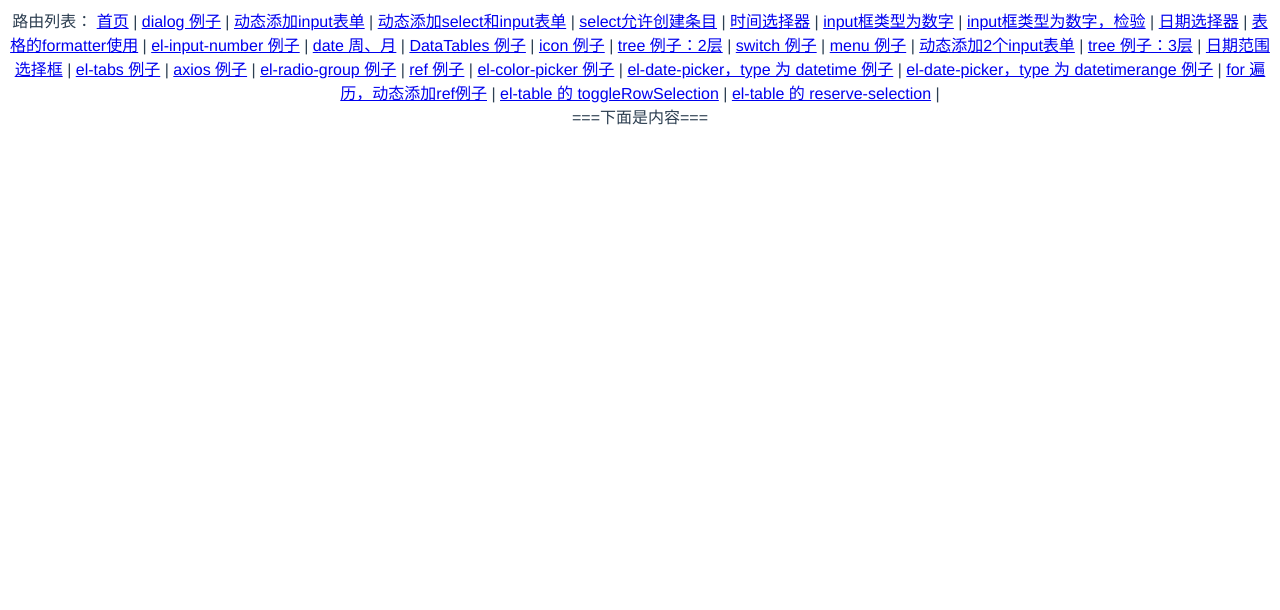
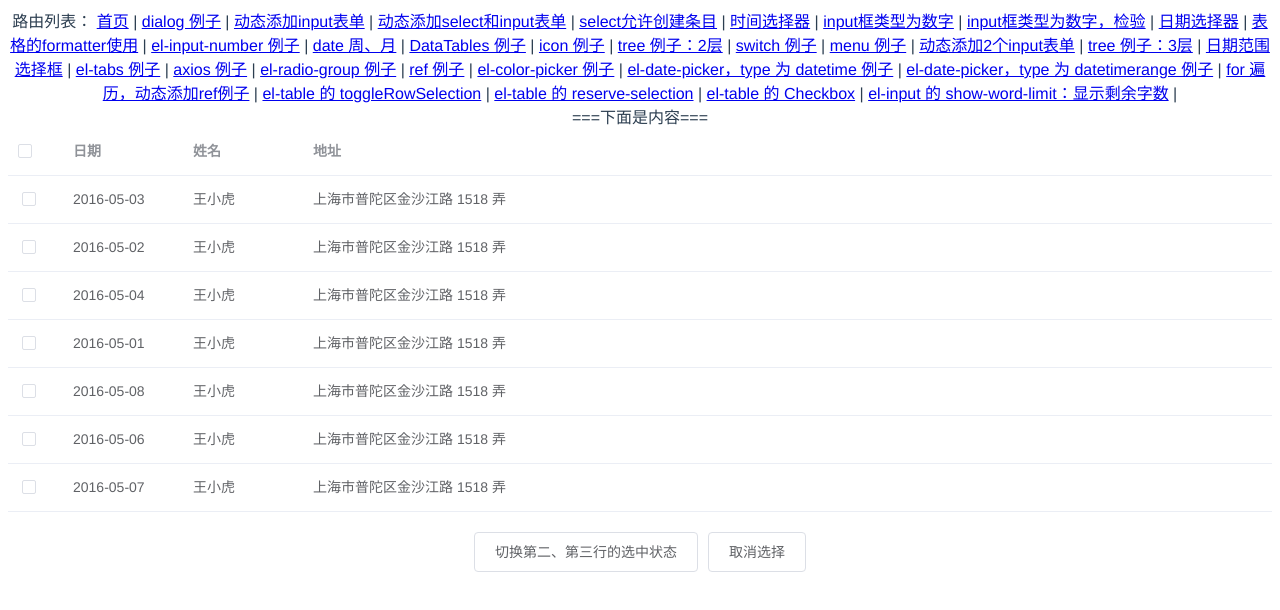
Before and after one commit to cag2050/element_demo, a Vue app: page /tableCheckbox in a window 1280 px wide. Shown: the top 610 px of the page. Built offline with nearby package versions, Linux system fonts and the light colour scheme; what vue-data-tables, vue-resource would draw is missing.

Commit message:
add: show-word-limit显示字数限制

```diff
--- a/src/App.vue
+++ b/src/App.vue
@@ -31,6 +31,8 @@
         <router-link to='/for_ref'>for 遍历，动态添加ref例子</router-link> |
         <router-link to='/toggleRowSelection'>el-table 的 toggleRowSelection</router-link> |
         <router-link to='/reserve-selection'>el-table 的 reserve-selection</router-link> |
+        <router-link to='/tableCheckbox'>el-table 的 Checkbox</router-link> |
+        <router-link to='/inputDemo'>el-input 的 show-word-limit：显示剩余字数</router-link> |
         <div>===下面是内容===</div>
         <router-view></router-view>
     </div>
--- a/src/router.js
+++ b/src/router.js
@@ -168,6 +168,16 @@ export default new Router({
             path: '/reserve-selection',
             name: '',
             component: () => import('./views/reserve-selection.vue')
+        },
+        {
+            path: '/tableCheckbox',
+            name: '',
+            component: () => import('./views/tableCheckbox.vue')
+        },
+        {
+            path: '/inputDemo',
+            name: '',
+            component: () => import('./views/inputDemo.vue')
         }
     ]
 })
--- /dev/null
+++ b/src/views/inputDemo.vue
@@ -0,0 +1,26 @@
+<template>
+    <el-input
+        type="textarea"
+        :autosize="{ minRows: 2, maxRows: 4 }"
+        show-word-limit
+        :minlength="0"
+        :maxlength="200"
+        placeholder="200字以内"
+        v-model="textarea1">
+    </el-input>
+</template>
+
+<script>
+    export default {
+        name: 'input',
+        data () {
+            return {
+                'textarea1': ''
+            }
+        }
+    }
+</script>
+
+<style scoped>
+
+</style>
--- a/src/views/reserve-selection.vue
+++ b/src/views/reserve-selection.vue
@@ -21,6 +21,7 @@
         <el-pagination layout="prev, pager, next" :total="6" :page-size="4" @current-change="to2page">
         </el-pagination>
         <div style="margin-top: 20px">
+            {{ multipleSelection.length }}
             <el-button @click="toggleSelection([tableData3[1], tableData3[2]])">切换第二、第三行的选中状态</el-button>
             <el-button @click="toggleSelection()">取消选择</el-button>
         </div>
--- /dev/null
+++ b/src/views/tableCheckbox.vue
@@ -0,0 +1,99 @@
+<template>
+    <div>
+        <el-table
+            ref="multipleTable"
+            :data="tableData"
+            tooltip-effect="dark"
+            style="width: 100%"
+            @select="handleSelect"
+            @selection-change="handleSelectionChange">
+            <el-table-column
+                type="selection"
+                width="55">
+            </el-table-column>
+            <el-table-column
+                label="日期"
+                width="120">
+                <template slot-scope="scope">{{ scope.row.date }}</template>
+            </el-table-column>
+            <el-table-column
+                prop="name"
+                label="姓名"
+                width="120">
+            </el-table-column>
+            <el-table-column
+                prop="address"
+                label="地址"
+                show-overflow-tooltip>
+            </el-table-column>
+        </el-table>
+        <div style="margin-top: 20px">
+            <el-button @click="toggleSelection([tableData[1], tableData[2]])">切换第二、第三行的选中状态</el-button>
+            <el-button @click="toggleSelection()">取消选择</el-button>
+        </div>
+    </div>
+</template>
+
+<script>
+    export default {
+        data () {
+            return {
+                tableData: [{
+                    date: '2016-05-03',
+                    name: '王小虎',
+                    address: '上海市普陀区金沙江路 1518 弄'
+                }, {
+                    date: '2016-05-02',
+                    name: '王小虎',
+                    address: '上海市普陀区金沙江路 1518 弄'
+                }, {
+                    date: '2016-05-04',
+                    name: '王小虎',
+                    address: '上海市普陀区金沙江路 1518 弄'
+                }, {
+                    date: '2016-05-01',
+                    name: '王小虎',
+                    address: '上海市普陀区金沙江路 1518 弄'
+                }, {
+                    date: '2016-05-08',
+                    name: '王小虎',
+                    address: '上海市普陀区金沙江路 1518 弄'
+                }, {
+                    date: '2016-05-06',
+                    name: '王小虎',
+                    address: '上海市普陀区金沙江路 1518 弄'
+                }, {
+                    date: '2016-05-07',
+                    name: '王小虎',
+                    address: '上海市普陀区金沙江路 1518 弄'
+                }],
+                multipleSelection: []
+            }
+        },
+
+        methods: {
+            handleSelect (selection, row) {
+                console.log('handleSelect selection')
+                console.log(selection)
+                console.log('handleSelect row')
+                console.log(row)
+            },
+            toggleSelection (rows) {
+                console.log('toggleRowSelection rows')
+                console.log(rows)
+                if (rows) {
+                    rows.forEach(row => {
+                        this.$refs.multipleTable.toggleRowSelection(row)
+                    })
+                } else {
+                    this.$refs.multipleTable.clearSelection()
+                }
+            },
+            handleSelectionChange (val) {
+                console.log('handleSelectionChange val')
+                console.log(val)
+                this.multipleSelection = val
+            }
+        }
+    }
+</script>
```
